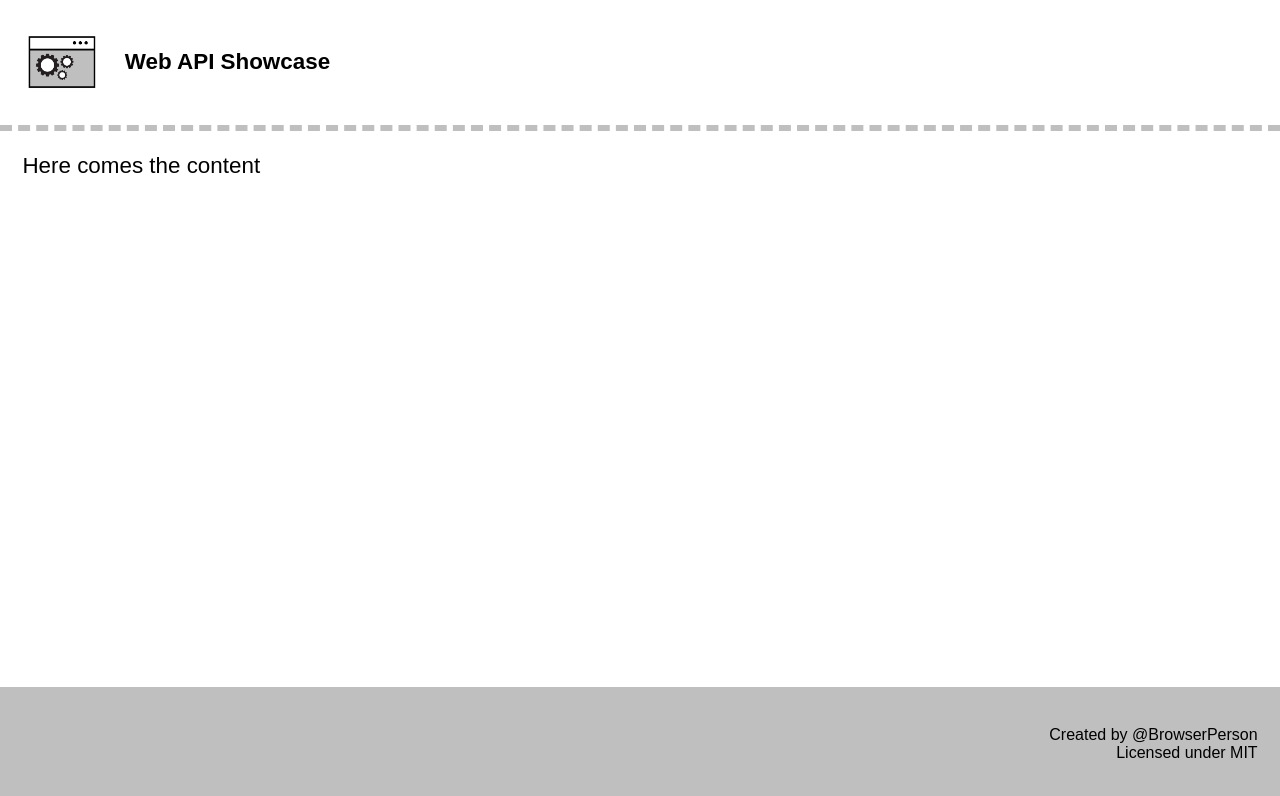
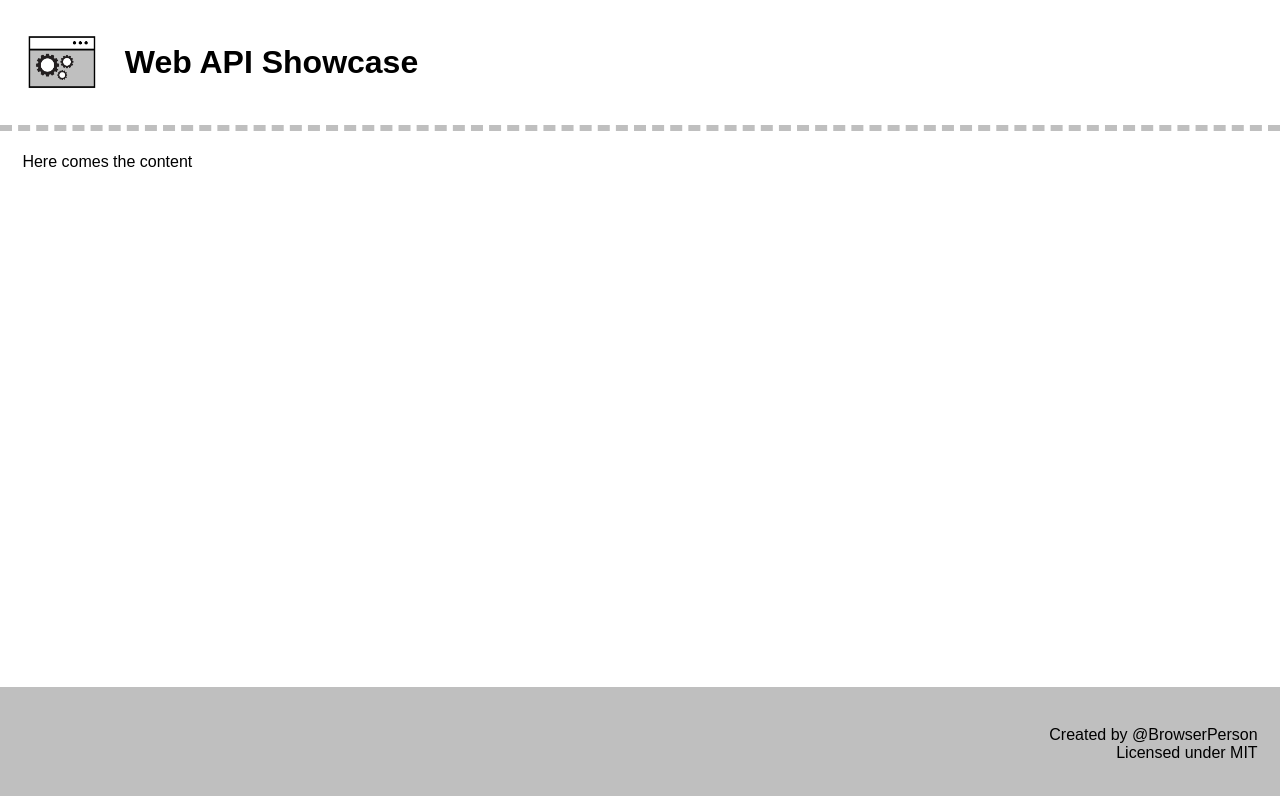
Before and after one commit to korneevamg/web-api, a website: page index.html in a window 1280 px wide. Drawn offline with Linux system fonts and the light colour scheme.

Commit message:
default style

```diff
--- a/default.css
+++ b/default.css
@@ -9,7 +9,7 @@ html, body {
 	/* sets the body height of the browser, so that backgrounds and div heights work correctly. Color and background will almost certainly be altered; they are just placeholders */
 
 body {
-	font-size: 1.4rem;
+	font-size: 1.0rem;
 	text-rendering: optimizeLegibility;
 }
 	/* sets the base font size for the document; turns on kerning pairs and ligatures */
@@ -23,11 +23,6 @@ footer, header, nav, section, video {
 	}
 
 	/* ensures that older browsers will display HTML5 elements correctly */
-
-h1 {
-	font-size: 1.4rem;
-}
-	/* begins to set up font sizes relative to base rem – h1 has been used as an example */
 
 p {
 	-ms-word-break: break-all;
```
